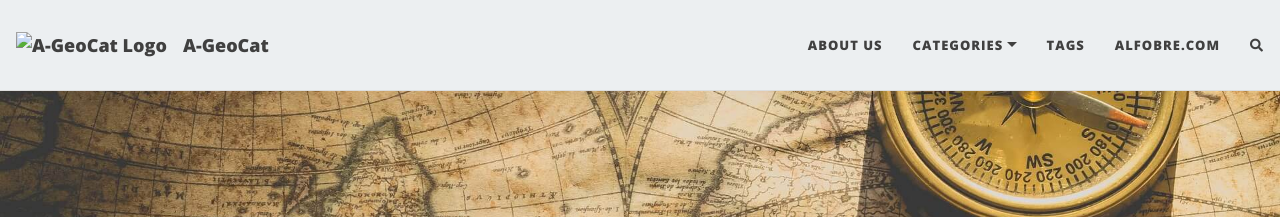
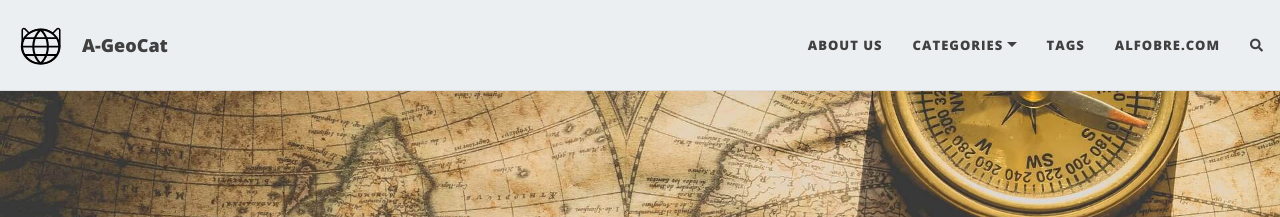
Before and after one commit to projetoalfobre/a-geocat, a Jekyll site: the page built from index.html, in a window 1280 px wide. Shown: the top 217 px of the page. Built offline with Jekyll 4.4.1, drawn with Linux system fonts in a browser that asks for light colours; nearby versions of some CDN libraries; the list of posts is cut into pages by our own code; comment, search, counter and statistics services are not loaded.

Commit message:
Update nav.html

```diff
--- a/_includes/nav.html
+++ b/_includes/nav.html
@@ -3,7 +3,7 @@
   {%- if site.title-img -%}
     <a class="navbar-brand navbar-brand-logo" href="{{ '/' | absolute_url }}"><img alt="{{ site.title }} Logo" src="{{ site.title-img | relative_url}}"/></a>
   {%- elsif site.title -%}
-    <a class="navbar-brand navbar-brand-logo" href="{{ '/' | absolute_url }}"><img alt="{{ site.title }} Logo" src="{{ site.title-img | relative_url}}"/></a>
+    <a class="navbar-brand navbar-brand-logo" href="{{ '/' | absolute_url }}"><img class="aboutus_logo" src="{{ "/assets/img/geocat.svg" | relative_url }}"></a>
     <a class="navbar-brand" href="{{ '/' | absolute_url }}">{{ site.title }}</a>
   {%- endif -%}
 
```
